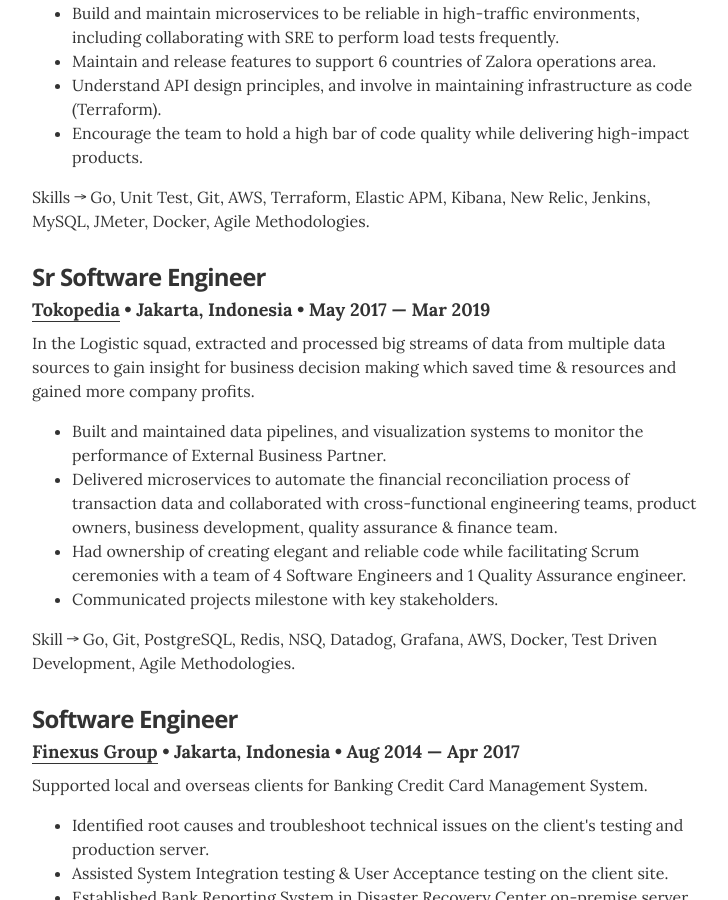
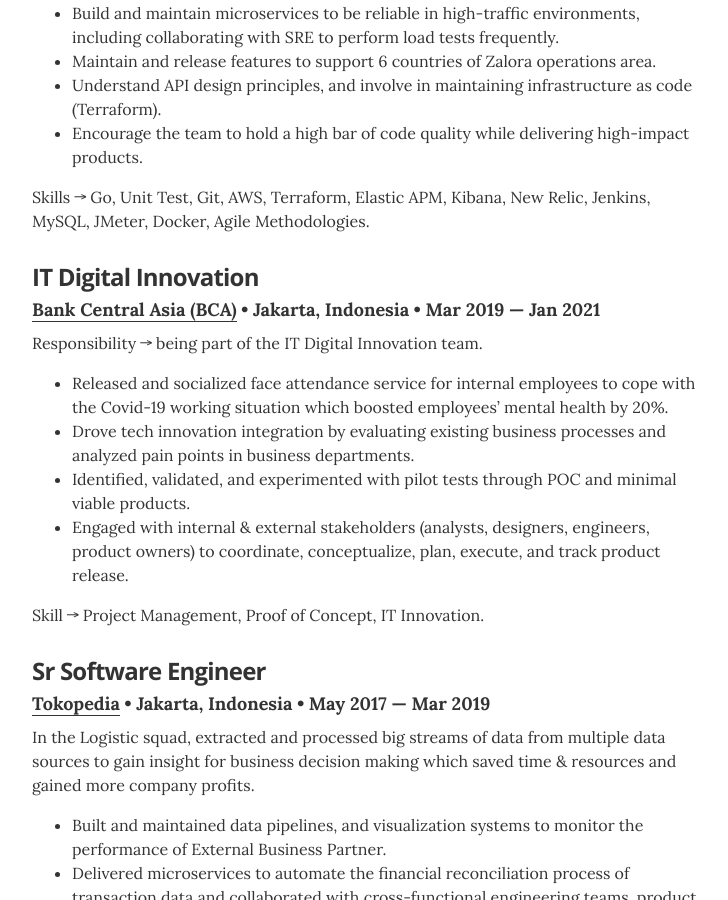
Before and after one commit to yessypp/yessypp.github.io, a Jekyll site: the page built from index.html, in a window 1280 px wide and 900 px high, scrolled down 954 px. Shown: the whole window, without its empty margins (268-996 px from the left). Built offline with Jekyll 4.4.1, drawn with Linux system fonts in a browser that asks for light colours.

Commit message:
Refine experience

```diff
--- a/_data/experience.yml
+++ b/_data/experience.yml
@@ -5,6 +5,13 @@
   location: Singapore
   duration: Feb 2021 &mdash; Present
   summary: Own team backlog by coordinating closely with Product Manager & cross-function teams to deliver technical projects for customer-facing products.	<ul class="resume-item-list"><li>Part of the Homepage <i>and</i> Promotion squad (not one, but two squads - the more the merrier!)</li><li>Build and maintain microservices to be reliable in high-traffic environments, including collaborating with SRE to perform load tests frequently.</li><li>Maintain and release features to support 6 countries of Zalora operations area.</li><li>Understand API design principles, and involve in maintaining infrastructure as code (Terraform).</li><li>Encourage the team to hold a high bar of code quality while delivering high-impact products.</li></ul> Skills &rarr; Go, Unit Test, Git, AWS, Terraform, Elastic APM, Kibana, New Relic, Jenkins, MySQL, JMeter, Docker, Agile Methodologies.
+
+# BCA
+- company: <a href="https://www.bca.co.id">Bank Central Asia (BCA)</a>
+  position: IT Digital Innovation
+  location: Jakarta, Indonesia
+  duration: Mar 2019 &mdash; Jan 2021
+  summary: Responsibility &rarr; being part of the IT Digital Innovation team. <ul class="resume-item-list"><li>Released and socialized face attendance service for internal employees to cope with the Covid-19 working situation which boosted employees’ mental health by 20%.</li><li>Drove tech innovation integration by evaluating existing business processes and analyzed pain points in business departments.</li><li>Identified, validated, and experimented with pilot tests through POC and minimal viable products.</li><li>Engaged with internal & external stakeholders (analysts, designers, engineers, product owners) to coordinate, conceptualize, plan, execute, and track product release.</li></ul> Skill &rarr; Project Management, Proof of Concept, IT Innovation.
 
 # Tokopedia
 - company: <a href="https://www.tokopedia.com">Tokopedia</a>
```
